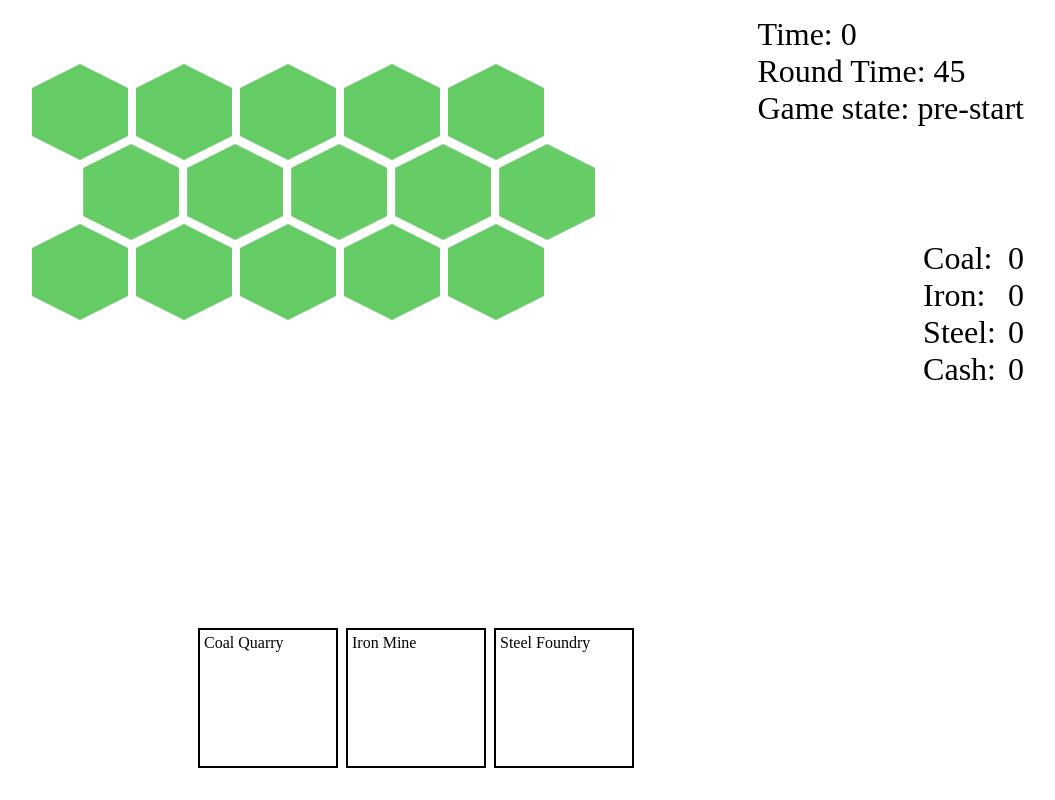
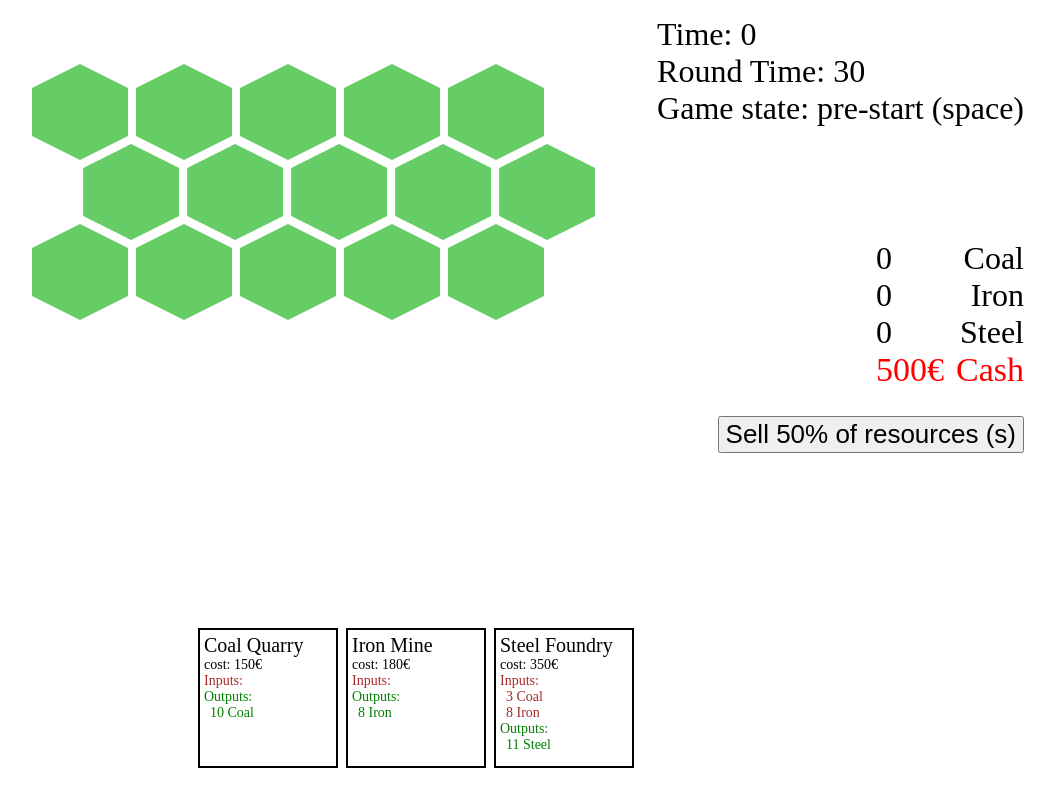
Before and after one commit to RubyWave/rush-industry-2, a React app: page / in a window 1280 px wide. Shown: the whole page, without its empty margins (224-1279 px from the left). Built offline with nearby package versions, Linux system fonts and the light colour scheme.

Commit message:
added selling resources and some UI things

```diff
--- a/common/building-types.json
+++ b/common/building-types.json
@@ -3,6 +3,7 @@
 		"name": "coal-quarry",
 		"prettyName": "Coal Quarry",
 		"category": "excavation",
+		"cost": 150,
 		"inputs": [],
 		"outputs": [
 			{
@@ -16,6 +17,7 @@
 		"prettyName": "Iron Mine",
 		"category": "excavation",
 		"inputs": [],
+		"cost": 180,
 		"outputs": [
 			{
 				"resource": "iron",
@@ -27,6 +29,7 @@
 		"name": "steel-foundry",
 		"prettyName": "Steel Foundry",
 		"category": "processing",
+		"cost": 350,
 		"inputs": [
 			{
 				"resource": "coal",
--- a/common/game-settings.json
+++ b/common/game-settings.json
@@ -1,4 +1,5 @@
 {
-	"round-time-in-seconds": 45,
-	"desired-fps": 2
+	"round-time-in-seconds": 30,
+	"desired-fps": 2,
+	"starting-cash": 500
 }
--- a/src/ts/features/board/BoardTile.tsx
+++ b/src/ts/features/board/BoardTile.tsx
@@ -1,6 +1,7 @@
 import styled from "styled-components";
 import { useAppDispatch, useAppSelector } from "../../hooks";
 import { SingleTile, addBuildingToTile } from "./boardSlice";
+import { updateCash } from "../states/GameStatesSlice";
 
 //after colon it is typing of the object
 export function UnstyledBoardTile({
@@ -18,7 +19,11 @@ export function UnstyledBoardTile({
 			gameStates.selectedBuildingToBuild, //TODO: check if this deep copy is for more levels then one
 		); //deep copy to not clear it when changing selected building throughn UI
 
-		if (selectedBuildingType) {
+		if (
+			selectedBuildingType &&
+			gameStates.cash > selectedBuildingType.cost //checks if one can afford building
+		) {
+			dispatch(updateCash(gameStates.cash - selectedBuildingType.cost));
 			dispatch(
 				addBuildingToTile({
 					tileID: tileItself.id,
--- a/src/ts/features/buildings/BuildingsTypes.ts
+++ b/src/ts/features/buildings/BuildingsTypes.ts
@@ -5,6 +5,7 @@ interface SingleBuildingType {
 	name: string; //slugify name, this needs to be unique
 	prettyName: string; //displayable name
 	category: string; //TODO: make categories its own type as well
+	cost: number; //cost in cash to build building
 	inputs: Array<{
 		//resources that are consumed by buildig
 		count: number; //units per second
@@ -37,6 +38,7 @@ export const buildingTypes: BuildingTypes = Array.from(
 			name: singleType.name,
 			prettyName: singleType.prettyName,
 			category: singleType.category,
+			cost: singleType.cost,
 			inputs: Array.from(singleType.inputs, (singleInput) => {
 				return {
 					count: singleInput.count,
--- a/src/ts/features/inputs/read-keys-inputs.ts
+++ b/src/ts/features/inputs/read-keys-inputs.ts
@@ -1,6 +1,7 @@
 import {
 	GameStates,
 	pauseResumeTheGame,
+	sellStockpile,
 	startTheGame,
 } from "../states/GameStatesSlice";
 import { Dispatch } from "redux";
@@ -29,6 +30,22 @@ function readKeyInputs(gameStates: GameStates, dispatch: Dispatch) {
 						break;
 				}
 				break;
+			case "s":
+				switch (gameStates.theState) {
+					case "pre-start":
+						break;
+					case "running":
+					case "paused":
+						dispatch(
+							sellStockpile({
+								sellPercentage: 0.5,
+							}),
+						);
+						break;
+					case "ended":
+						break;
+				}
+				break;
 		}
 	};
 	document.addEventListener("keydown", eventFunction, { once: true });
--- a/src/ts/features/states/GameStatesSlice.tsx
+++ b/src/ts/features/states/GameStatesSlice.tsx
@@ -41,9 +41,10 @@ const initialState: GameStates = {
 		};
 		return temp;
 	}),
-	cash: 0,
+	cash: settings["starting-cash"],
 };
 
+//TODO: those functions in reducer should be cleared somehow, it is getting crowdy here
 export const GameStatesSlice = createSlice({
 	name: "gameStates",
 	initialState,
@@ -60,6 +61,9 @@ export const GameStatesSlice = createSlice({
 		},
 		updateTime: (state, action: PayloadAction<number>) => {
 			state.time = action.payload;
+		},
+		updateCash: (state, action: PayloadAction<number>) => {
+			state.cash = action.payload;
 		},
 		changeSelectedBuildingToBuild: (
 			state,
@@ -100,6 +104,24 @@ export const GameStatesSlice = createSlice({
 		) => {
 			state.stockpile = action.payload.newStockpile;
 		},
+		sellStockpile: (
+			state,
+			action: PayloadAction<{
+				sellPercentage: number; //in range of 0-1
+			}>,
+		) => {
+			state.stockpile.forEach((singleResource) => {
+				if (singleResource.count < 1) return; //won't sell stuff if count lower then 1; it is for not splitting units almost idenfientely
+				//TODO: do something about ugly roundings
+				const amountToSell = +(
+					singleResource.count * action.payload.sellPercentage
+				).toFixed(2);
+				singleResource.count = singleResource.count - amountToSell;
+				const cashAmount =
+					amountToSell * singleResource.resource.baseValue;
+				state.cash += +cashAmount.toFixed(2);
+			});
+		},
 	},
 });
 
@@ -108,9 +130,11 @@ export const {
 	endTheGame,
 	pauseResumeTheGame,
 	updateTime,
+	updateCash,
 	changeSelectedBuildingToBuild,
 	updateStockpile,
 	updateWholeStockpile,
+	sellStockpile,
 } = GameStatesSlice.actions;
 
 // Other code such as selectors can use the imported `RootState` type
--- a/src/ts/ui/BuildingSelector.tsx
+++ b/src/ts/ui/BuildingSelector.tsx
@@ -14,6 +14,9 @@ function SingleBuildingSelector({
 }) {
 	const gameStates = useAppSelector((state) => state.gameStates);
 	const ifSelected = gameStates.selectedBuildingToBuild;
+	let buyable: boolean;
+	if (gameStates.cash > singleType.cost) buyable = true;
+	else buyable = false;
 
 	const dispatch = useAppDispatch();
 	function handleClick() {
@@ -31,7 +34,32 @@ function SingleBuildingSelector({
 			}
 			onClick={handleClick}
 		>
-			<span>{singleType.prettyName}</span>
+			<span
+				className={
+					"building-name " + (buyable ? "buyable" : "not-buyable")
+				}
+			>
+				{singleType.prettyName}
+			</span>
+			<span>cost: {singleType.cost}€</span>
+			<div className="inputs">
+				<span>Inputs:</span>
+				{singleType.inputs.map((singleResource, i) => (
+					<span className="single-inputoutput" key={i}>
+						{singleResource.count}{" "}
+						{singleResource.resource.prettyName}
+					</span>
+				))}
+			</div>
+			<div className="outputs">
+				<span>Outputs:</span>
+				{singleType.outputs.map((singleResource, i) => (
+					<span className="single-inputoutput" key={i}>
+						{singleResource.count}{" "}
+						{singleResource.resource.prettyName}
+					</span>
+				))}
+			</div>
 		</div>
 	);
 }
@@ -71,6 +99,28 @@ const BuildingSelector = styled(UnstyledBuildingSelector)`
 			transform: translateY(-0.5rem);
 			box-shadow: 0px 0px 5px red;
 		}
+		span {
+			display: block;
+			font-size: 0.875rem;
+		}
+		.building-name {
+			font-size: 1.25rem;
+			&.not-buyable {
+				color: red;
+			}
+		}
+		.inputs,
+		.outputs {
+			.single-inputoutput {
+				margin-left: 0.375rem;
+			}
+		}
+		.inputs {
+			color: brown;
+		}
+		.outputs {
+			color: green;
+		}
 	}
 `;
 
--- /dev/null
+++ b/src/ts/ui/SellButton.tsx
@@ -0,0 +1,32 @@
+//TODO: make general Button element, and extend it here
+// eslint-disable-next-line @typescript-eslint/no-unused-vars
+import styled, { css } from "styled-components";
+import { useAppDispatch } from "../hooks";
+import { sellStockpile } from "../features/states/GameStatesSlice";
+
+const UnstyledSellButton = function ({ className }: { className?: string }) {
+	const dispatch = useAppDispatch();
+	function handleClick() {
+		dispatch(
+			sellStockpile({
+				sellPercentage: 0.5,
+			}),
+		);
+	}
+	return (
+		<button className={className} onClick={handleClick}>
+			Sell 50% of resources (s)
+		</button>
+	);
+};
+
+const SellButton = styled(UnstyledSellButton)`
+	position: absolute;
+	z-index: 11;
+	right: 2rem;
+	top: 26rem;
+	display: block;
+	font-size: 1.625rem;
+`;
+
+export default SellButton;
--- a/src/ts/ui/Stockpile.tsx
+++ b/src/ts/ui/Stockpile.tsx
@@ -8,18 +8,23 @@ function UnstyledSingleResourceDisplayer({
 	singleResource,
 	count,
 	resourceName,
+	extraSign,
 }: {
 	className?: string;
 	singleResource?: SingleResourceType;
 	count: number;
 	resourceName?: string;
+	extraSign?: string;
 }) {
 	return (
 		<div className={className}>
 			<span>
-				{singleResource ? singleResource.prettyName : resourceName}:
+				{+count.toFixed(2)}
+				{extraSign ? extraSign : ""}
 			</span>
-			<span>{count}</span>
+			<span>
+				{singleResource ? singleResource.prettyName : resourceName}
+			</span>
 		</div>
 	);
 }
@@ -28,6 +33,10 @@ const SingleResourceDisplayer = styled(UnstyledSingleResourceDisplayer)`
 	display: flex;
 	gap: 0.75rem;
 	justify-content: space-between;
+	&.cash-resource {
+		font-size: 2.125rem;
+		color: red;
+	}
 `;
 
 const UnstyledStockpile = function ({ className }: { className?: string }) {
@@ -45,6 +54,8 @@ const UnstyledStockpile = function ({ className }: { className?: string }) {
 			<SingleResourceDisplayer
 				count={gameStates.cash}
 				resourceName={"Cash"}
+				className={"cash-resource"}
+				extraSign={"€"}
 			/>
 		</div>
 	);
--- a/src/ts/ui/Timer.tsx
+++ b/src/ts/ui/Timer.tsx
@@ -9,7 +9,7 @@ const UnstyledTimer = function ({ className }: { className?: string }) {
 		<div className={className}>
 			<span>Time: {Math.floor(gameStates.time)}</span>
 			<span>Round Time: {gameStates.settings.roundTime}</span>
-			<span>Game state: {gameStates.theState}</span>
+			<span>Game state: {gameStates.theState} (space)</span>
 		</div>
 	);
 };
--- a/src/ts/ui/UI.tsx
+++ b/src/ts/ui/UI.tsx
@@ -3,6 +3,7 @@ import styled, { css } from "styled-components";
 import Timer from "./Timer";
 import BuildingSelector from "./BuildingSelector";
 import Stockpile from "./Stockpile";
+import SellButton from "./SellButton";
 
 const UnstyledUI = function ({ className }: { className?: string }) {
 	return (
@@ -10,6 +11,7 @@ const UnstyledUI = function ({ className }: { className?: string }) {
 			<Timer />
 			<BuildingSelector />
 			<Stockpile />
+			<SellButton />
 		</div>
 	);
 };
```
Also changed, not shown: src/ts/ui/Button.tsx (added, +10 -0 lines).
